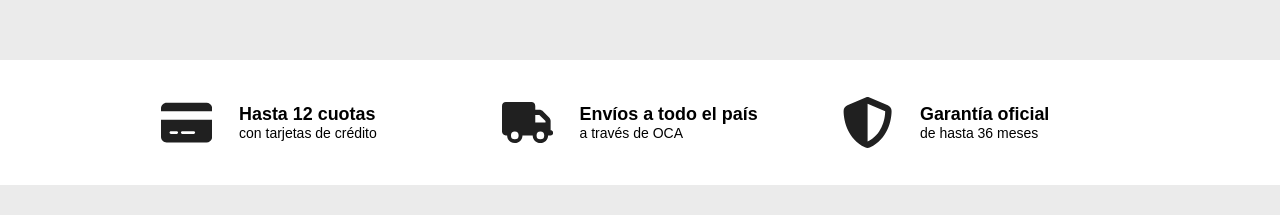
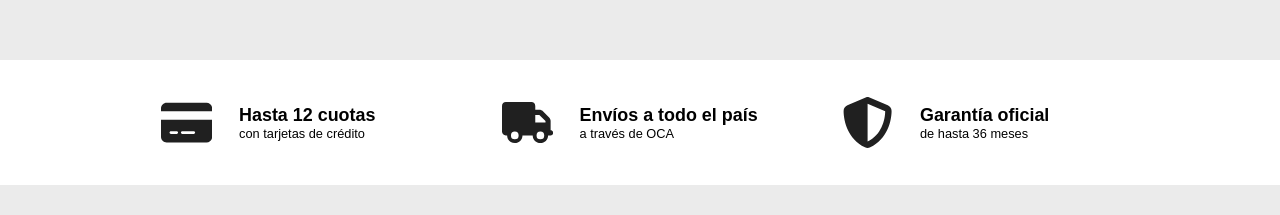
Before and after one commit to chemebulo/chemebulo.github.io, a plain HTML site: page index.html in a window 1280 px wide. Shown: the part 1060-1275 px from the top of the page. Drawn offline with Linux system fonts and the light colour scheme.

Commit message:
Update style.css

```diff
--- a/style.css
+++ b/style.css
@@ -409,7 +409,7 @@ footer {
 }
 
 .text-span {
-    font-size: clamp(9px, calc(100vw - 768px) * 0.035, 14px);
+    font-size: clamp(10px, calc(100vw - 768px) * 0.025, 14px);
 }
 
         /*--------------------------------------------------------------------------*/
```
